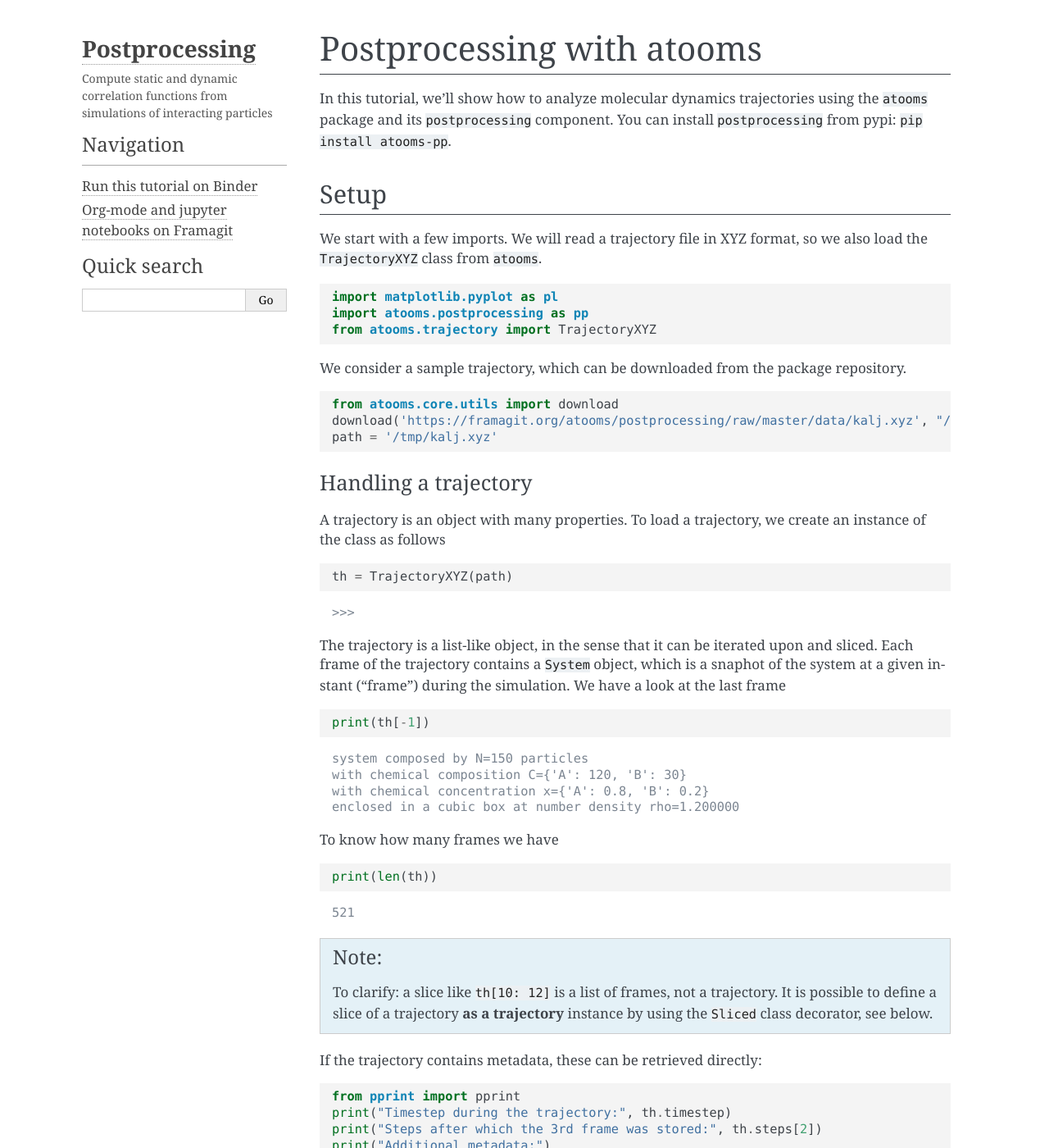
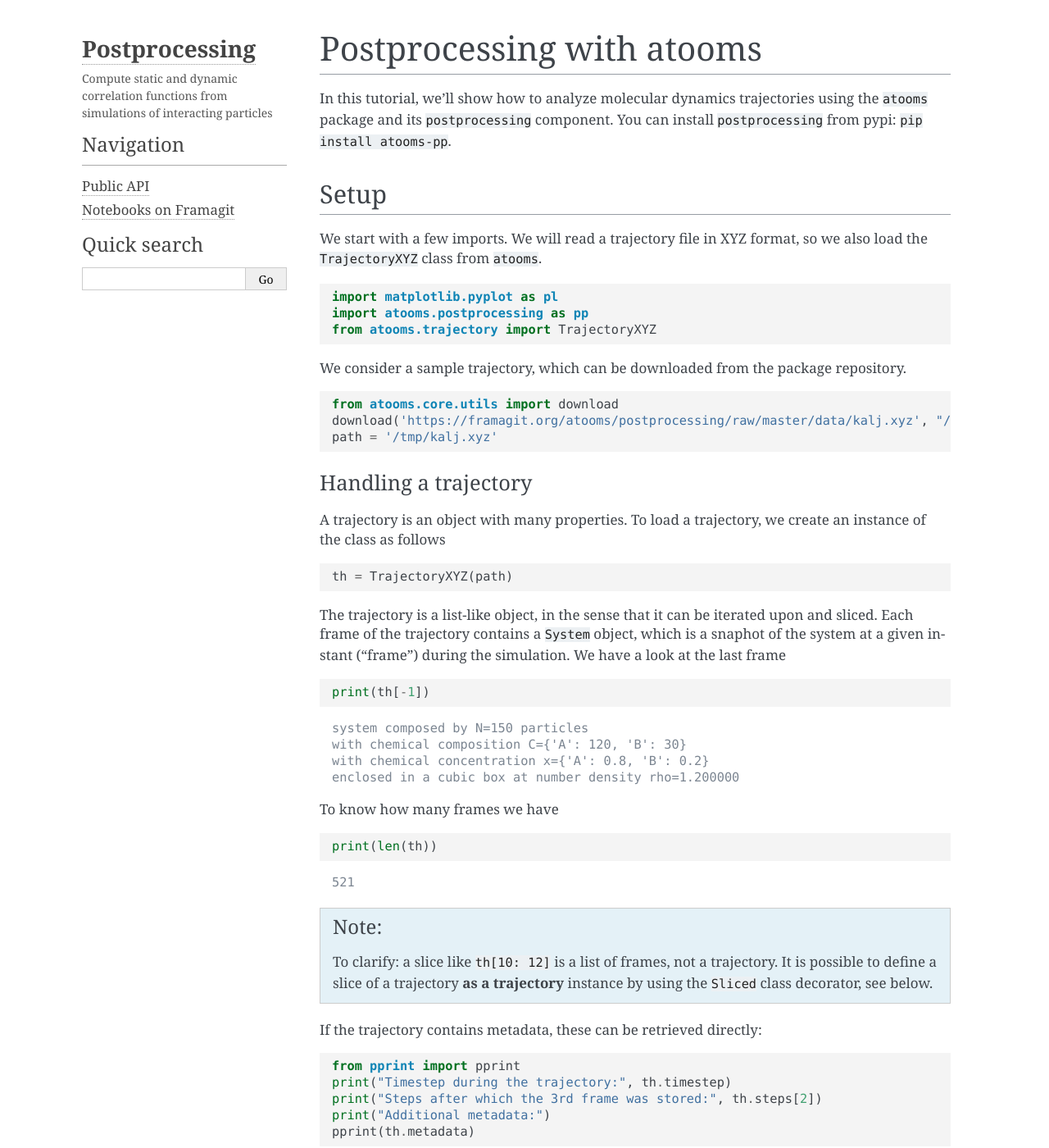
Before and after one commit to atooms-mirror/postprocessing, a Sphinx documentation site: the page built from docs/index.rst, in a window 1280 px wide and 1400 px high. Shown: the whole window at 82% size. Built offline with Sphinx 7.4.7, drawn with Linux system fonts in a browser that asks for light colours; pages that are not in the unit, such as notebooks, are missing from menus.

Commit message:
Update docs

```diff
--- a/docs/_static/custom.css
+++ b/docs/_static/custom.css
@@ -45,9 +45,9 @@ div.sphinxsidebar {
 }
 div.body h1 {
   padding-bottom: 4px;
-  border-bottom: 1px solid rgb(62, 67, 73);
+  border-bottom: 1px solid rgb(151, 157, 164);
 }
 div.body h2 {
   padding-bottom: 4px;
-  border-bottom: 1px solid rgb(62, 67, 73);
+  border-bottom: 1px solid rgb(151, 157, 164);
 }
--- a/docs/conf.py
+++ b/docs/conf.py
@@ -69,8 +69,8 @@ html_theme_options = {
     'description': 'Compute static and dynamic correlation functions from simulations of interacting particles',
     'fixed_sidebar': True,
     'sidebar_collapse': True,
-    'extra_nav_links': {'Run this tutorial on Binder': 'https://atooms.frama.io/postprocessing/',
-                        'Org-mode and jupyter notebooks on Framagit': 'https://atooms.frama.io/postprocessing/'},
+    'extra_nav_links': {'Public API': 'https://atooms.frama.io/postprocessing/api/postprocessing',
+                        'Notebooks on Framagit': 'https://atooms.frama.io/postprocessing/'},
     'gray_2': '#F4F4F4ED',
     'sidebar_width': '270px',
     'body_max_width': 'auto',
--- a/docs/index.org
+++ b/docs/index.org
@@ -67,9 +67,6 @@ A trajectory is an object with many properties. To load a trajectory, we create
 #+begin_src python
 th = TrajectoryXYZ(path)
 #+end_src
-
-#+results:
-: >>>
 
 The trajectory is a list-like object, in the sense that it can be iterated upon and sliced. Each frame of the trajectory contains a =System= object, which is a snaphot of the system at a given instant ("frame") during the simulation. We have a look at the last frame
 #+begin_src python
--- a/docs/index.rst
+++ b/docs/index.rst
@@ -37,11 +37,6 @@ A trajectory is an object with many properties. To load a trajectory, we create
 .. code:: python
 
     th = TrajectoryXYZ(path)
-
-::
-
-    >>>
-
 
 The trajectory is a list-like object, in the sense that it can be iterated upon and sliced. Each frame of the trajectory contains a ``System`` object, which is a snaphot of the system at a given instant ("frame") during the simulation. We have a look at the last frame
 
```
Also changed, not shown: docs/index.ipynb.
